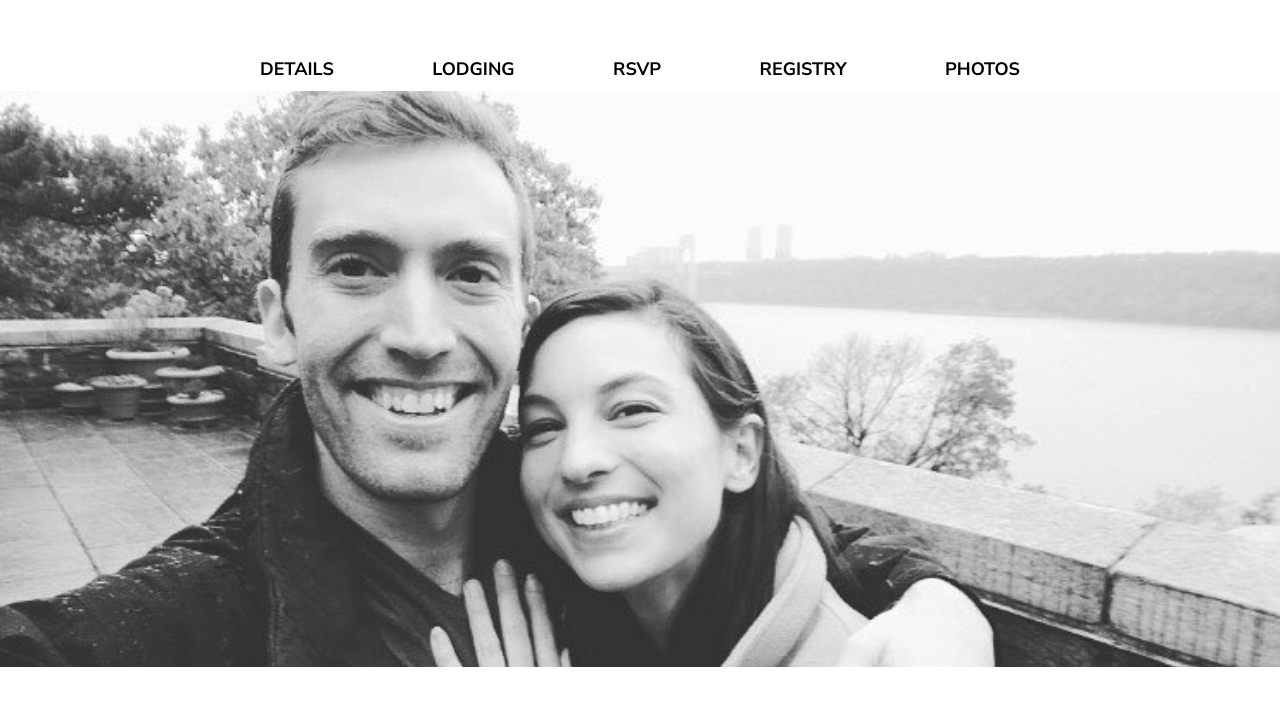
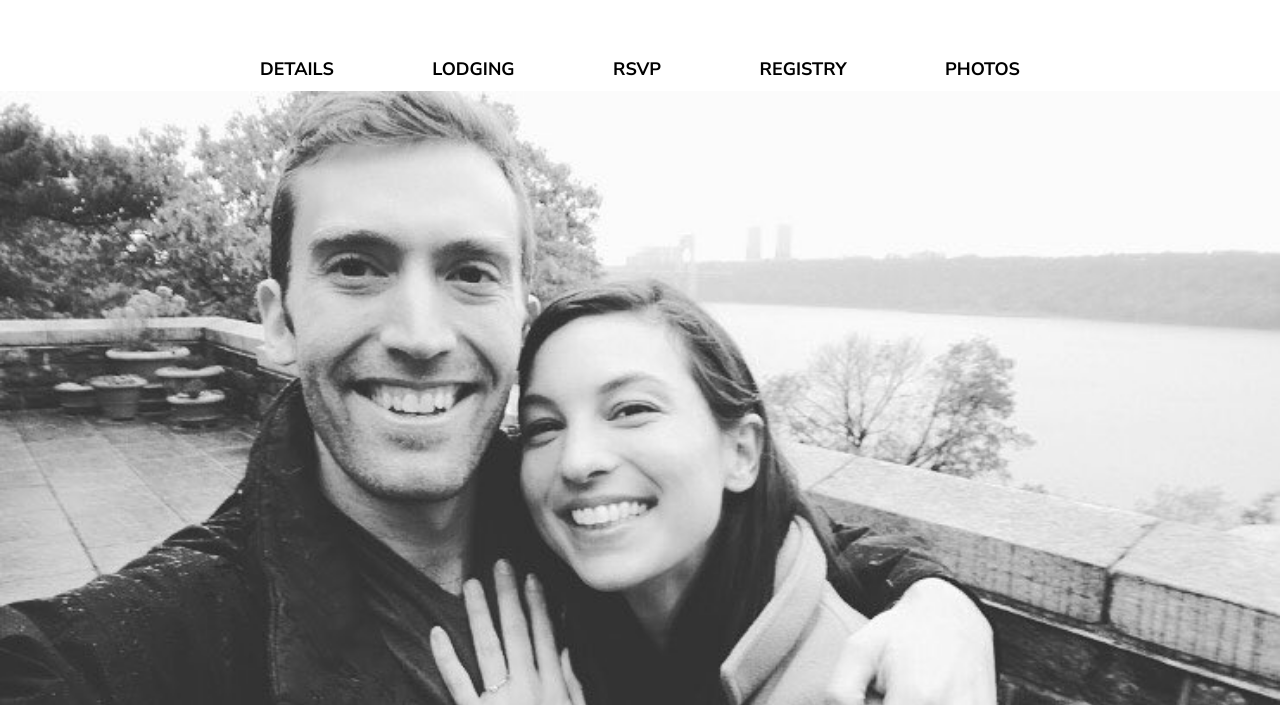
Before and after one commit to isTravis/travis-and-kate-site, a website: page src/index.html in a window 1280 px wide. Shown: the part 121-828 px from the top of the page. Drawn offline with nearby package versions, Linux system fonts and the light colour scheme; files that its build step writes are made by us from their sources.

Commit message:
Get ring in picture

```diff
--- a/src/style.scss
+++ b/src/style.scss
@@ -59,7 +59,7 @@ nav {
 	-o-background-size: cover;
 	background-size: cover;
 	width: 100vw;
-	height: 45vw;
+	height: 48vw;
 }
 main {
 	section {
```
